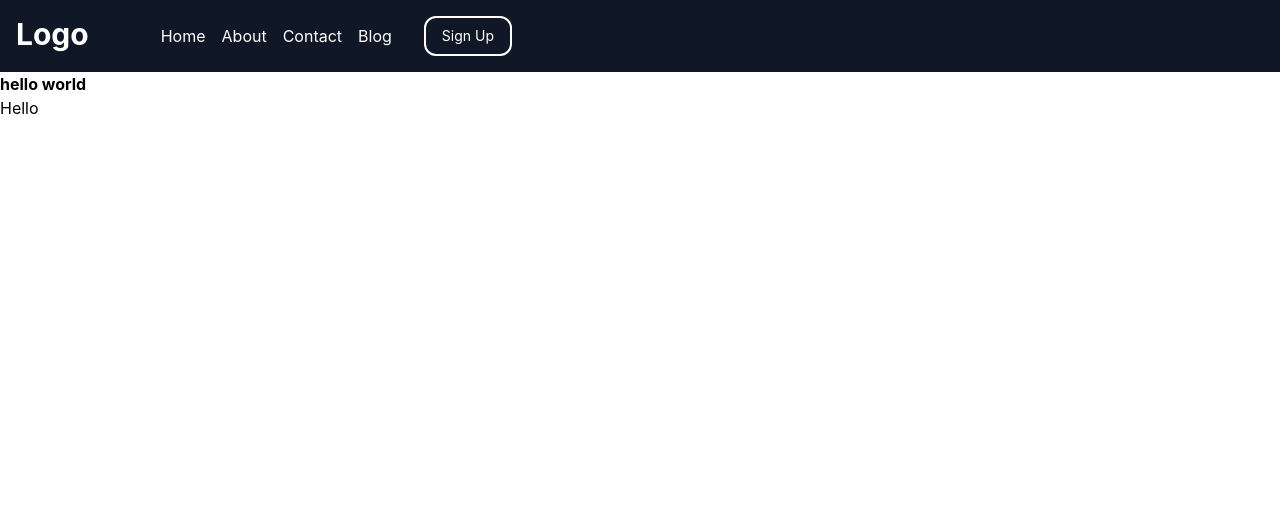
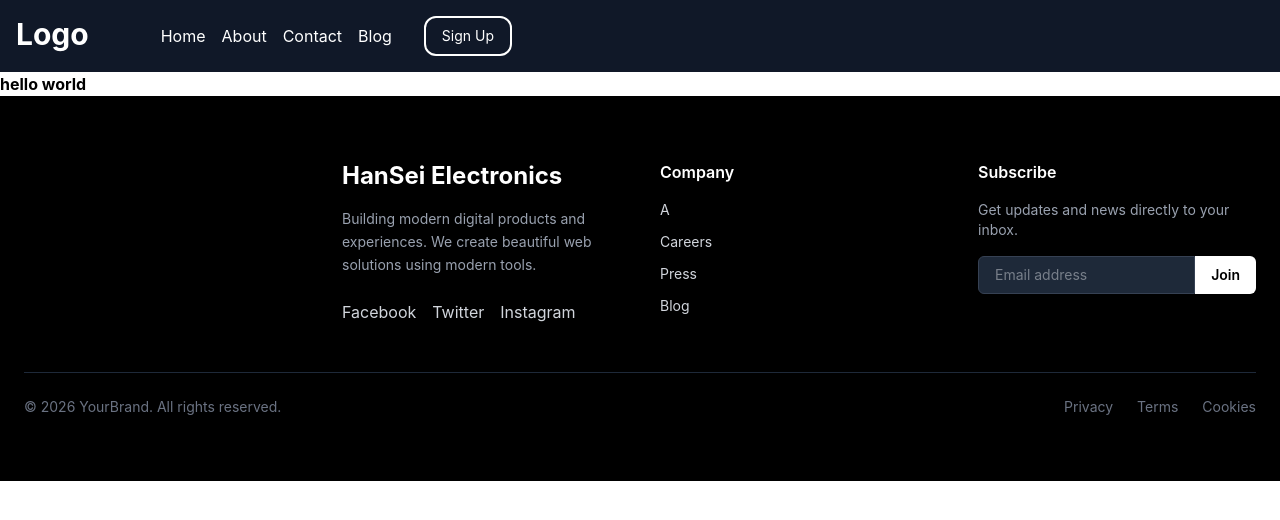
Before and after one commit to DaraCOOKED/HanSei-Electronics-fronted, a Nuxt app: page / in a window 1280 px wide. Shown: the top 520 px of the page. Built offline with nearby package versions, Linux system fonts and the light colour scheme.

Commit message:
feat/ignore

```diff
--- a/app/components/AppFooter.vue
+++ b/app/components/AppFooter.vue
@@ -1,3 +1,72 @@
 <template>
-Hello
+<footer class="bg-black text-gray-300">
+  <div class="max-w-7xl mx-auto px-6 py-16">
+
+
+    <div class="grid grid-cols-1 md:grid-cols-2 lg:grid-cols-4 gap-10">
+
+        <div class="posi"></div>
+
+     <div>
+        <h2 class="text-white text-2xl font-bold mb-4">HanSei Electronics</h2>
+        <p class="text-gray-400 text-sm leading-relaxed">
+          Building modern digital products and experiences.
+          We create beautiful web solutions using modern tools.
+        </p>
+
+        <div class="flex gap-4 mt-6">
+          <a href="" class="hover:text-white">Facebook</a>
+          <a href="" class="hover:text-white">Twitter</a>
+          <a href="" class="hover:text-white">Instagram</a>
+        </div>
+      </div>
+
+
+      <div>
+        <h3 class="text-white font-semibold mb-4">Company</h3>
+        <ul class="space-y-3 text-sm">
+          <li><a href="" class="hover:text-white">A</a></li>
+          <li><a href="" class="hover:text-white">Careers</a></li>
+          <li><a href="" class="hover:text-white">Press</a></li>
+          <li><a href="" class="hover:text-white">Blog</a></li>
+        </ul>
+      </div>
+
+
+
+      <div>
+        <h3 class="text-white font-semibold mb-4">Subscribe</h3>
+        <p class="text-sm text-gray-400 mb-4">
+          Get updates and news directly to your inbox.
+        </p>
+
+        <form class="flex">
+          <input
+            type="email"
+            placeholder="Email address"
+            class="w-full px-4 py-2 rounded-l-md bg-gray-800 border border-gray-700 text-sm focus:outline-none"
+          >
+          <button class="bg-white text-black px-4 py-2 rounded-r-md text-sm font-semibold">
+            Join
+          </button>
+        </form>
+      </div>
+
+    </div>
+
+
+    <div class="border-t border-gray-800 mt-12 pt-6 flex flex-col md:flex-row justify-between items-center text-sm text-gray-500">
+
+      <p>© 2026 YourBrand. All rights reserved.</p>
+
+      <div class="flex gap-6 mt-4 md:mt-0">
+        <a href="#" class="hover:text-white">Privacy</a>
+        <a href="#" class="hover:text-white">Terms</a>
+        <a href="#" class="hover:text-white">Cookies</a>
+      </div>
+
+    </div>
+
+  </div>
+</footer>
 </template>
```
Also changed, not shown: 1 other file (tests, documents, lock files or other folders).
